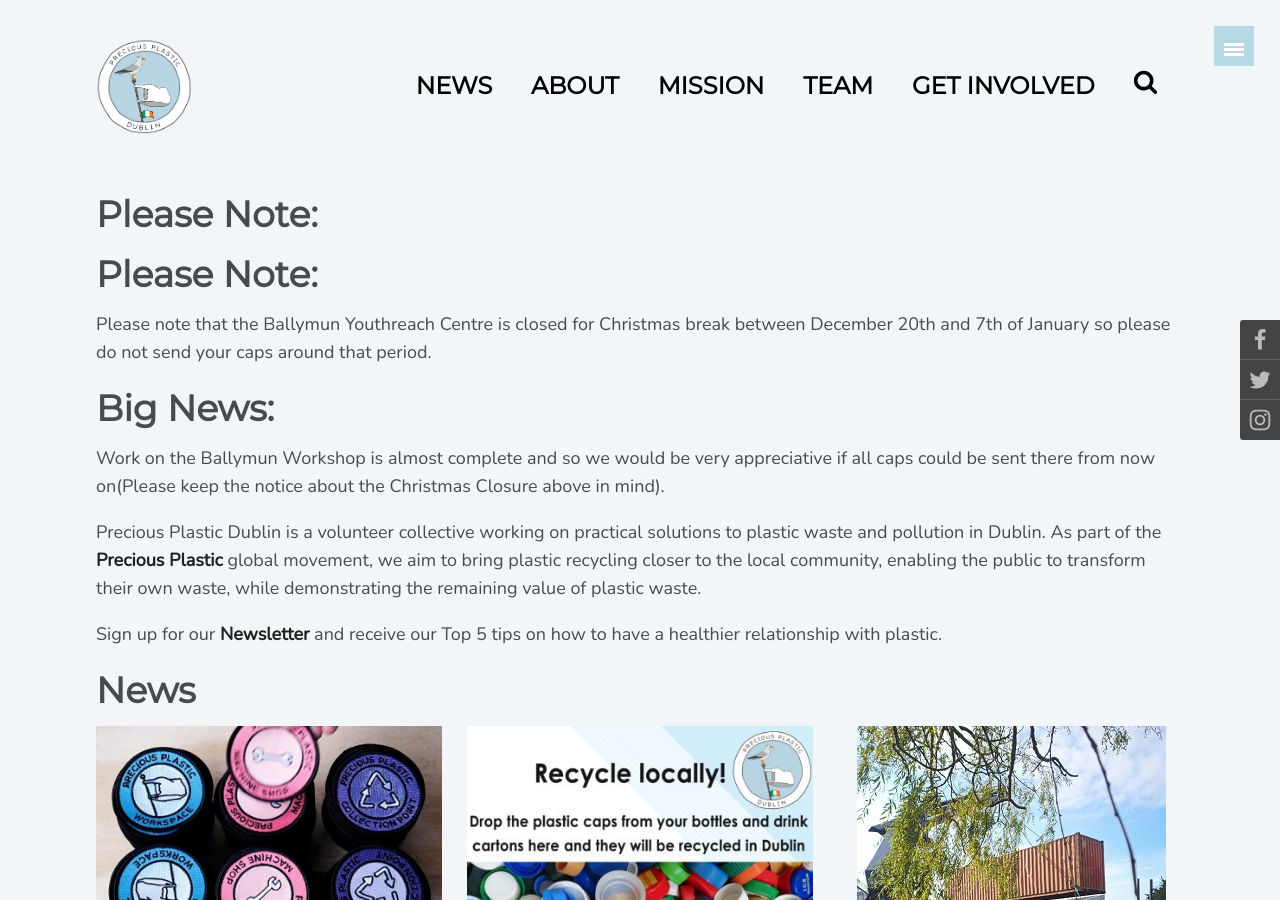
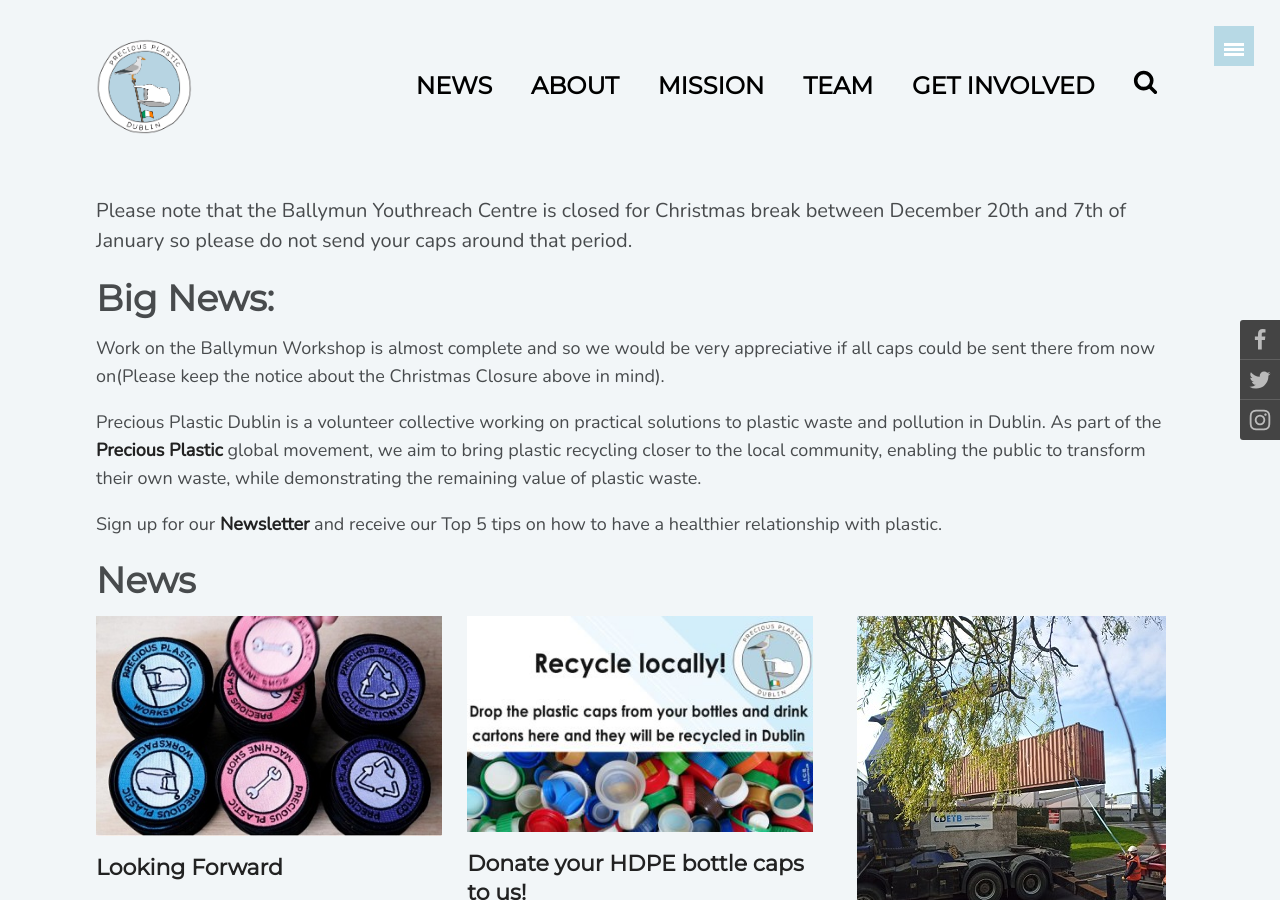
Before and after one commit to preciousplasticdublin/preciousplasticdublin.github.io, a Jekyll site: the page built from index.md, in a window 1280 px wide and 900 px high. Built offline with Jekyll 4.4.1, drawn with Linux system fonts in a browser that asks for light colours; comment, search, counter and statistics services are not loaded; our own code applies the rules of GitHub Pages for plain Markdown files.

Commit message:
Update index.md
Fix xmas

```diff
--- a/index.md
+++ b/index.md
@@ -2,7 +2,7 @@
 layout: page
 permalink: /
 ---
-# Please Note:
+
 Please note that the Ballymun Youthreach Centre is closed for Christmas break between December 20th and 7th of January so please do not send your caps around that period.
 # Big News:
 Work on the Ballymun Workshop is almost complete and so we would be very appreciative if all caps could be sent there from now on(Please keep the notice about the Christmas Closure above in mind).
```
